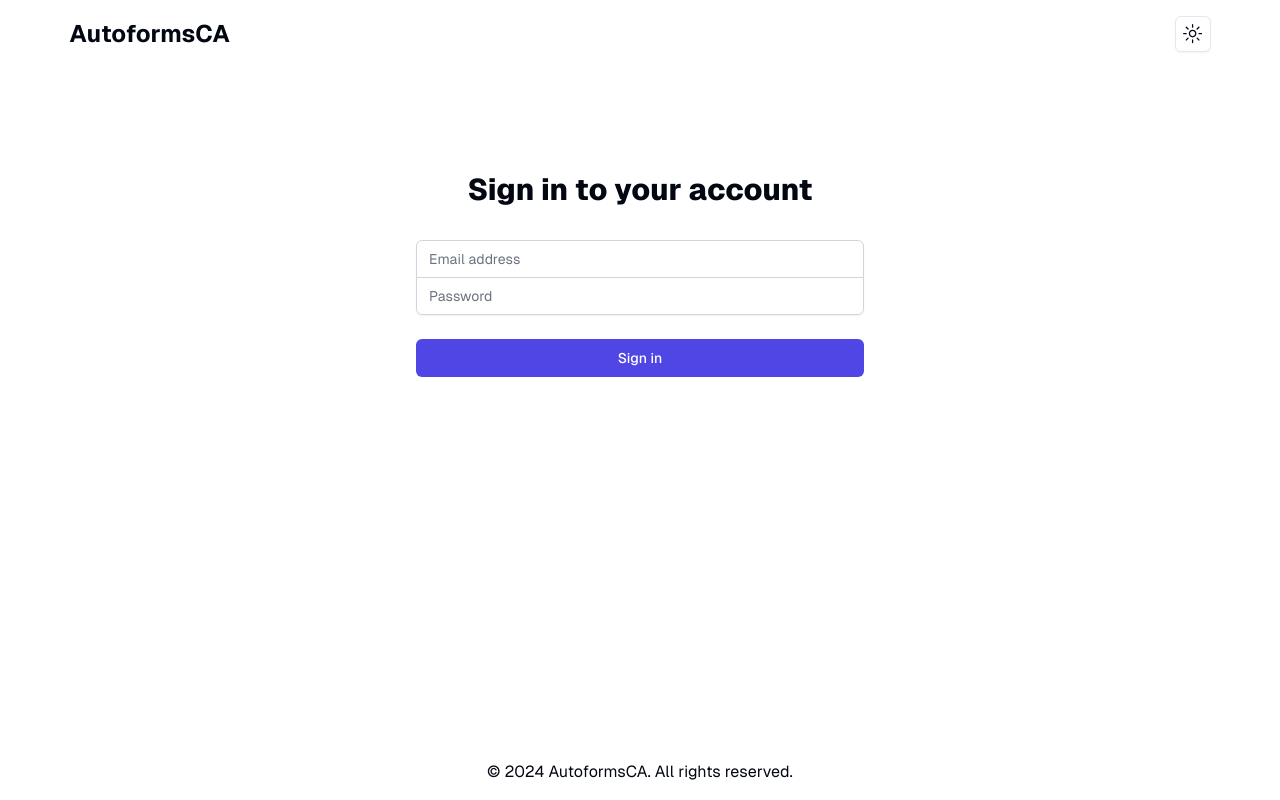
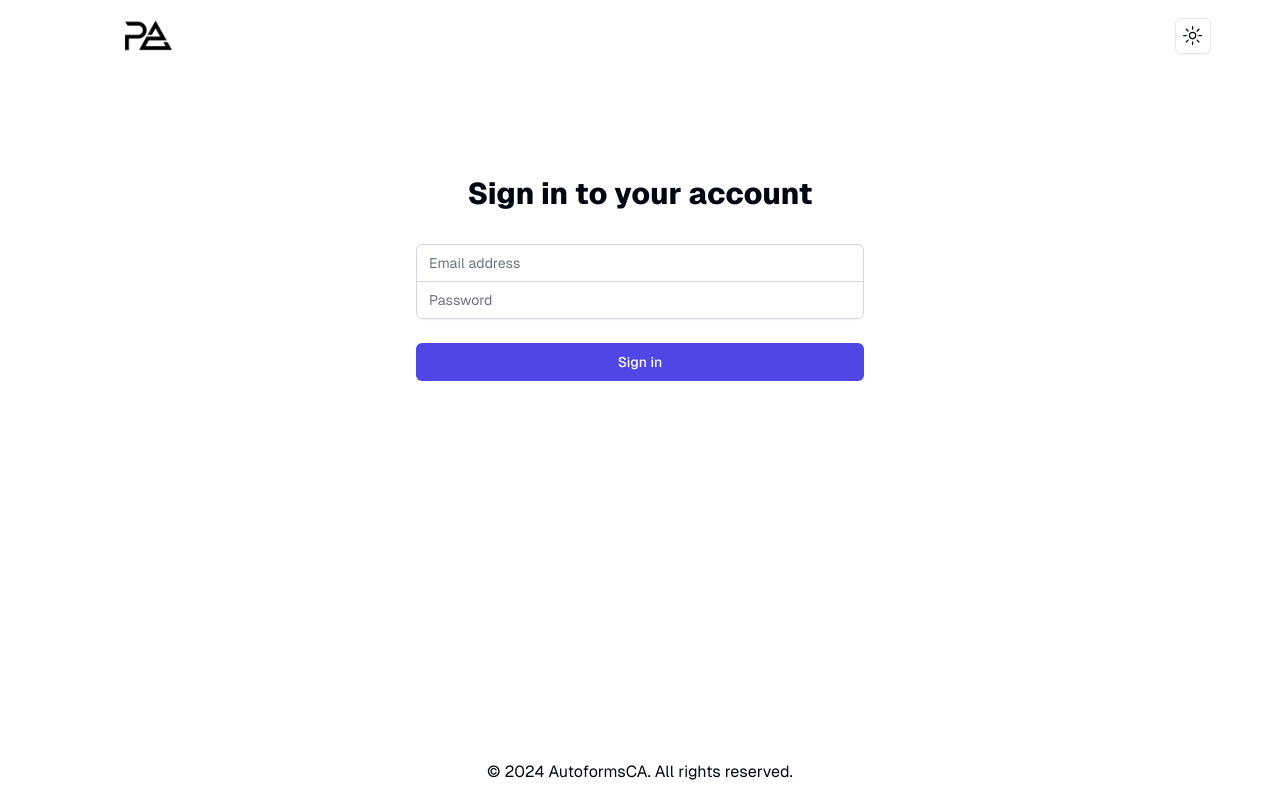
Before and after one commit to Arham-Amir/AutoFill-Frontend, a Next.js app: page /login in a window 1280 px wide. Built offline with nearby package versions, Linux system fonts and the light colour scheme.

Commit message:
add logo

```diff
--- a/src/app/page.tsx
+++ b/src/app/page.tsx
@@ -28,9 +28,9 @@ export default function Home() {
   return (
     <main className="flex flex-col">
       <div className="container mx-auto px-4 flex-grow">
-        <h1 className="text-4xl tracking-wider font-funky text-center my-8">
+        {/* <h1 className="text-4xl tracking-wider font-funky text-center my-8">
         Brand forms in secondss
-        </h1>
+        </h1> */}
 
         <div className="my-8">
           <VehicleFormProcessor />
--- a/src/components/Navbar.tsx
+++ b/src/components/Navbar.tsx
@@ -4,12 +4,11 @@ import React from 'react';
 import { ModeToggle } from './toggle-theme';
 import { logout } from '@/lib/authClient';
 import { useRouter, usePathname } from 'next/navigation';
+import Image from 'next/image';
 
 const Navbar: React.FC = () => {
   const router = useRouter();
   const pathname = usePathname();
-
-  // Show logout button on all pages except login and root
   const showLogout = pathname == '/login' ? false : true;
 
   const handleLogout = () => {
@@ -19,7 +18,15 @@ const Navbar: React.FC = () => {
 
   return (
     <nav className="w-11/12 mx-auto flex justify-between items-center p-4 bg-background text-foreground">
-      <div className="text-2xl font-bold">AutoformsCA</div>
+      <div className="">
+        <Image
+          src="/logo.png"
+          alt="AutoformsCA Logo"
+          width={100}
+          height={100}
+          className="w-auto h-10 object-cover object-center"
+        />
+      </div>
       <div className='flex items-center'>
         <ModeToggle />
         {showLogout && (
```
Also changed, not shown: public/logo.png (added).
